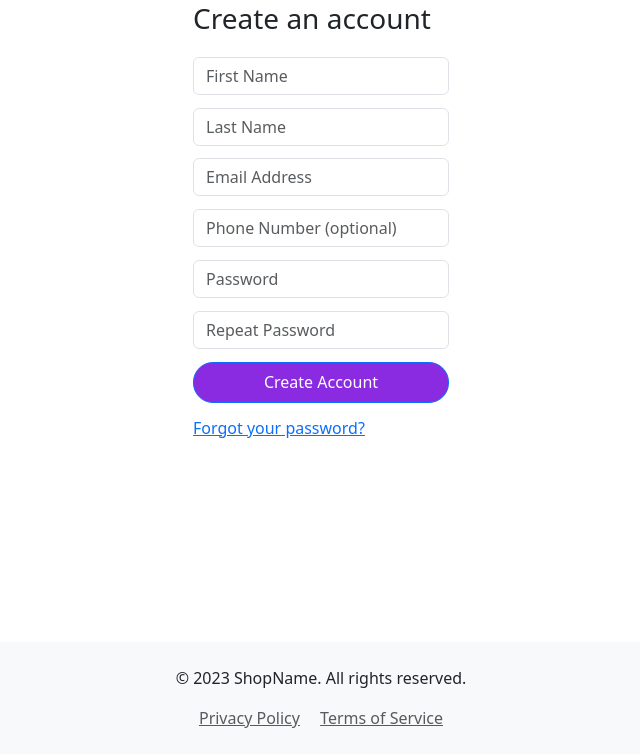
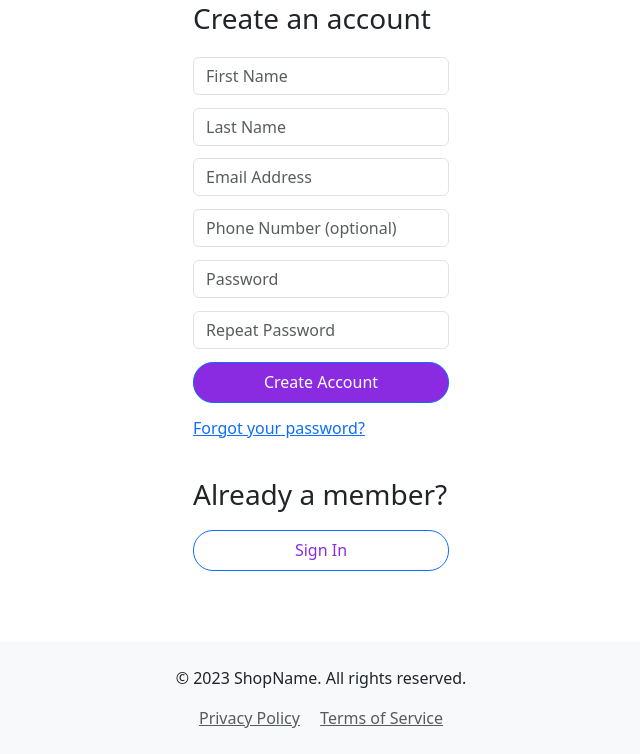
Before and after one commit to Bonzay993/NextTopComputers, a Flask app: page /register in a window 1280 px wide. Shown: the part 186-940 px from the top of the page, without its empty margins (319-959 px from the left). Run offline with Flask 3, Linux system fonts and the light colour scheme; some libraries are stand-ins or nearby versions.

Commit message:
Added a sign in button on the register page

```diff
--- a/app.py
+++ b/app.py
@@ -21,9 +21,32 @@ mongo = PyMongo(app)
 def get_base():
     return render_template("base.html")
 
-@app.route("/sign_in")
+
+@app.route("/sign_in", methods=["GET", "POST"])
 def sign_in():
+    if request.method == "POST":
+        #check if username already exists in db
+        existing_user = existing_user = mongo.db.users.find_one(
+            {"email": request.form.get("email").lower()})
+
+        if existing_user:
+            #ensure hashed password matches user input
+            if check_password_hash(
+                existing_user["password"], request.form.get("password")):
+                    session["user"] = request.form.get("email").lower()
+                    flash("Welcome, {}".format(request.form.get("email")),'success')
+            else:
+                #invalid password
+                flash("Incorrect Email and/or Password",'error')
+                return redirect(url_for("sign_in"))
+
+        else:
+            #username doesn't exist
+            flash("Incorrect Email and/or Password", 'error')
+            return redirect(url_for("sign_in"))
+
     return render_template("sign-in.html")
+
 
 @app.route("/register", methods=["GET","POST"])
 def register():
@@ -52,6 +75,7 @@ def register():
         return redirect(url_for("sign_in"))
     return render_template("register.html")
 
+
 @app.route("/forgot_password")
 def forgot_password():
     return render_template("forgot-password.html")
--- a/static/style.css
+++ b/static/style.css
@@ -230,6 +230,13 @@ body{
     gap:2%;
 }
 
+.already-member{
+    margin-top:10%;
+    display:flex;
+    flex-flow:row wrap;
+    gap:10px;
+}
+
 
 /* Responsive styles */
 @media (max-width: 992px) {
--- a/templates/register.html
+++ b/templates/register.html
@@ -45,6 +45,10 @@
     <div class ="forgot-password-container" >
         <a href="{{ url_for('forgot_password') }}" class = "forgot-password">Forgot your password?</a>
     </div>
+    <div class="already-member">
+        <h3>Already a member?</h3>
+        <a href="{{ url_for('sign_in') }}" class="btn btn-primary create-account-btn register-buttons">Sign In</a>
+    </div>
 </form>
 
 {% endblock %}
--- a/templates/sign-in.html
+++ b/templates/sign-in.html
@@ -2,7 +2,7 @@
 {% block content %}
 
 
-<form class="sign-in-form">
+<form method="POST" action="{{ url_for('sign_in')}}" class="sign-in-form">
   {% with messages = get_flashed_messages(with_categories=true) %}
   {% if messages %}
       {% for category, message in messages %}
@@ -20,11 +20,11 @@
 {% endwith %}
     <h3>Sign in</h3>
     <div class="form-group">
-      <input type="email" class="form-control" id="exampleInputEmail1" aria-describedby="emailHelp" placeholder="Enter email">
+      <input type="email" id="email" name="email" class="form-control" id="exampleInputEmail1" aria-describedby="emailHelp" placeholder="Enter email">
       <small id="emailHelp" class="form-text text-muted">We'll never share your email with anyone else.</small>
     </div>
     <div class="form-group">
-      <input type="password" class="form-control" id="exampleInputPassword1" placeholder="Password">
+      <input type="password" id="password" name="password" class="form-control" id="exampleInputPassword1" placeholder="Password">
     </div>
     <div class ="forgot-password-container" >
         <a href="{{ url_for('forgot_password') }}" class = "forgot-password">Forgot your password?</a>
```
